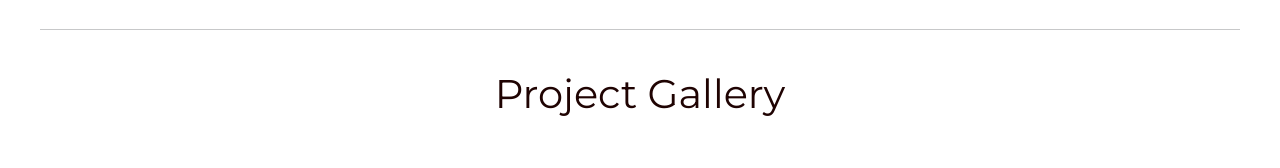
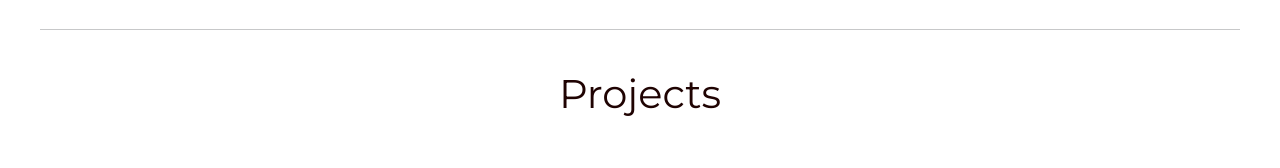
Before and after one commit to YTasheva/Yuliya-React-Portfolio, a React (Vite) app in the folder portfolio/: page /Projects in a window 1280 px wide. Shown: the part 603-771 px from the top of the page. Built offline with nearby package versions, Linux system fonts and the light colour scheme.

Commit message:
Update project gallery heading

```diff
--- a/portfolio/src/pages/Projects.jsx
+++ b/portfolio/src/pages/Projects.jsx
@@ -19,7 +19,7 @@
       <Hero backgroundImage="https://raw.githubusercontent.com/YTasheva/Yuliya-React-Portfolio/main/portfolio/src/images/projects.jpg"></Hero>
       <hr />
       <main id="projects">
-      <h1 className="text-center mb-4">Project Gallery</h1>
+      <h1 className="text-center mb-4">Projects</h1>
         <Container style={{ marginTop: 30 }}>
           <Row>
             {projects.map((item) => (
```
